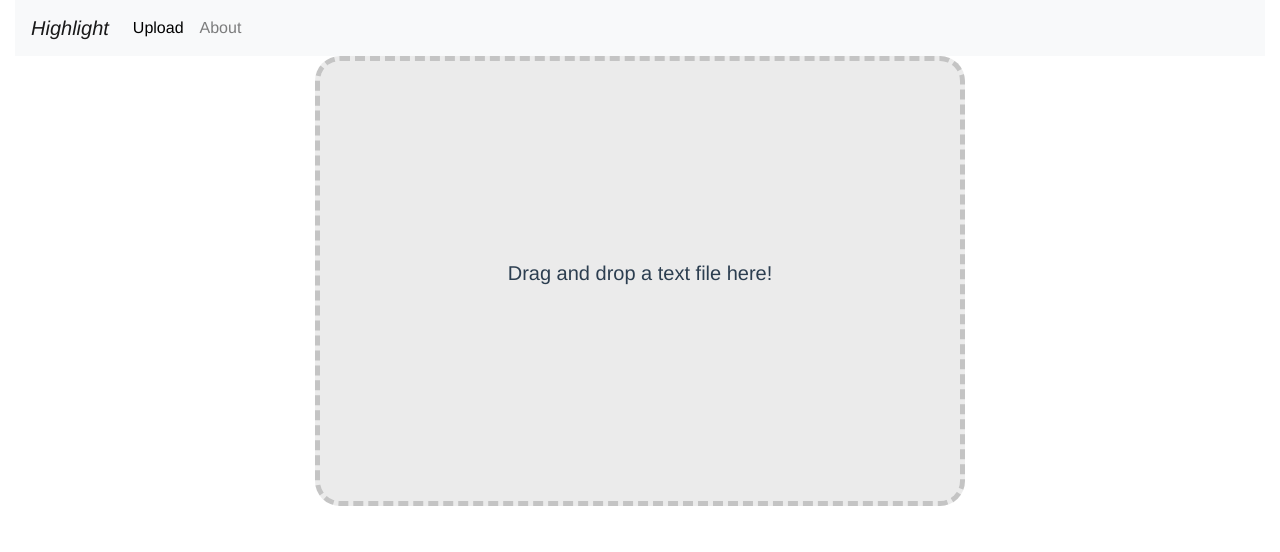
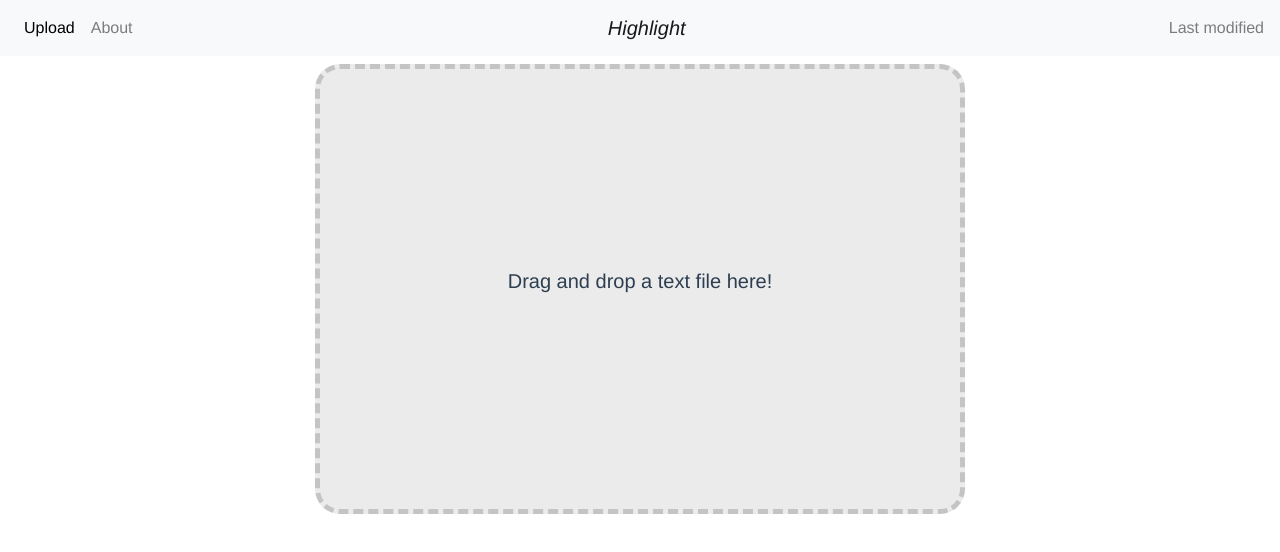
Before and after one commit to opendocsg/highlight, a Vue app: page /#/upload in a window 1280 px wide. Shown: the top 552 px of the page. Built offline with nearby package versions, Linux system fonts and the light colour scheme.

Commit message:
css changes

```diff
--- a/src/App.vue
+++ b/src/App.vue
@@ -1,20 +1,18 @@
 <template>
-  <div id="app">
-    <div class="container-fluid">
-      <nav class="navbar navbar-expand-lg navbar-light bg-light">
+  <div id="app" class="container-fluid">
+      <nav class="navbar navbar-expand-lg navbar-light bg-light justify-content-between fixed-top">
+        <div class="navbar-nav">
+          <router-link class="nav-item nav-link" to="/upload">Upload</router-link>
+          <router-link class="nav-item nav-link" to="/about">About</router-link>
+        </div>
         <a class="navbar-brand" href="#"><i>Highlight</i></a>
-        <button class="navbar-toggler" type="button" data-toggle="collapse" data-target="#navbarNavAltMarkup" aria-controls="navbarNavAltMarkup" aria-expanded="false" aria-label="Toggle navigation">
-          <span class="navbar-toggler-icon"></span>
-        </button>
-        <div class="collapse navbar-collapse" id="navbarNavAltMarkup">
-          <div class="navbar-nav">
-            <router-link class="nav-item nav-link" to="/upload">Upload</router-link>
-            <router-link class="nav-item nav-link" to="/about">About</router-link>
-          </div>
-        </div>
+        <span class="navbar-text">
+           Last modified
+        </span>
       </nav>
+    <div id="main">
+      <router-view/>
     </div>
-    <router-view/>
   </div>
 </template>
 
@@ -35,6 +33,10 @@ export default {
   color: #2c3e50;
 }
 
+#main {
+  margin-top: 4em;
+}
+
 .nav-item.nav-link.router-link-active {
   color:black;
 }
@@ -43,4 +45,5 @@ p {
   font-size: 1.25em;
   text-align: left;
 }
+
 </style>
--- a/src/components/HighlightPage.vue
+++ b/src/components/HighlightPage.vue
@@ -16,10 +16,11 @@
           </HighlightBox>
         </div>
         <div class="col">
-          <LabelsBox
-            v-bind:labels="labels"
-            @newlabel="onNewLabelName"
-          ></LabelsBox>
+            <LabelsBox
+              v-bind:labels="labels"
+              @newlabel="onNewLabelName"
+            ></LabelsBox>
+          </div>
         </div>
       </div>
       <div class="row justify-content-end">
--- a/src/components/LabelsBox.vue
+++ b/src/components/LabelsBox.vue
@@ -1,6 +1,6 @@
 <template>
-  <div id="labels-box">
-    <label for="basic-url">Add New Label:</label>
+  <div id="labels-box" class="position-fixed d-flex flex-column">
+    <label for="basic-url"><b>Add New Label</b></label>
     <div class="input-group mb-3">
       <input
         type="text"
@@ -70,6 +70,7 @@ export default {
 
 <style scoped>
 #labels-box {
+  width: 18%;
 }
 
 #labels-pills {
--- a/src/components/UploadPage.vue
+++ b/src/components/UploadPage.vue
@@ -1,9 +1,11 @@
 <template>
   <div class="upload-page">
-    <div id="dropbox">
-      <p>
-        {{ message }}
-      </p>
+    <div class="container-fluid d-flex justify-content-center">
+      <div id="dropbox">
+        <p>
+          {{ message }}
+        </p>
+      </div>
     </div>
   </div>
 </template>
@@ -70,9 +72,6 @@ export default {
 
 <style>
 .upload-page {
-  display: flex;
-  align-items: center;
-  justify-content: center;
 }
 
 #dropbox {
```
